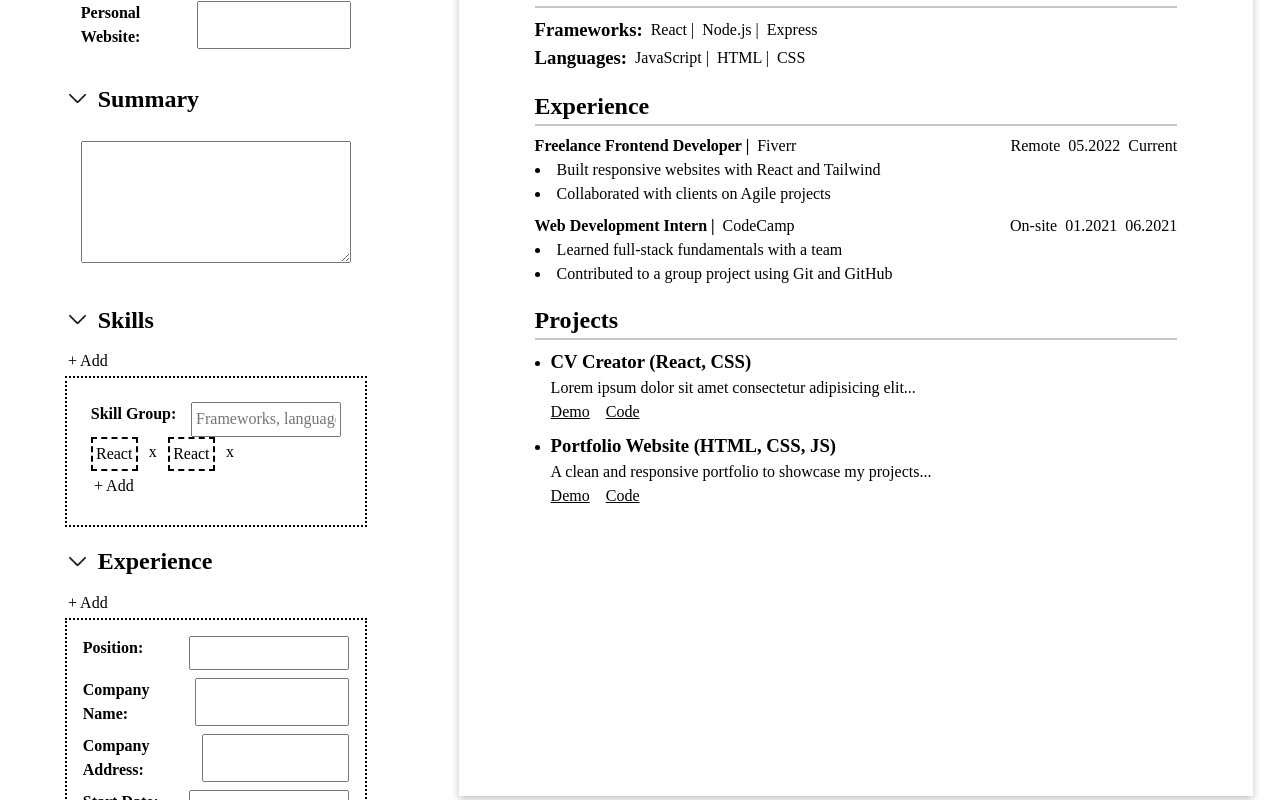
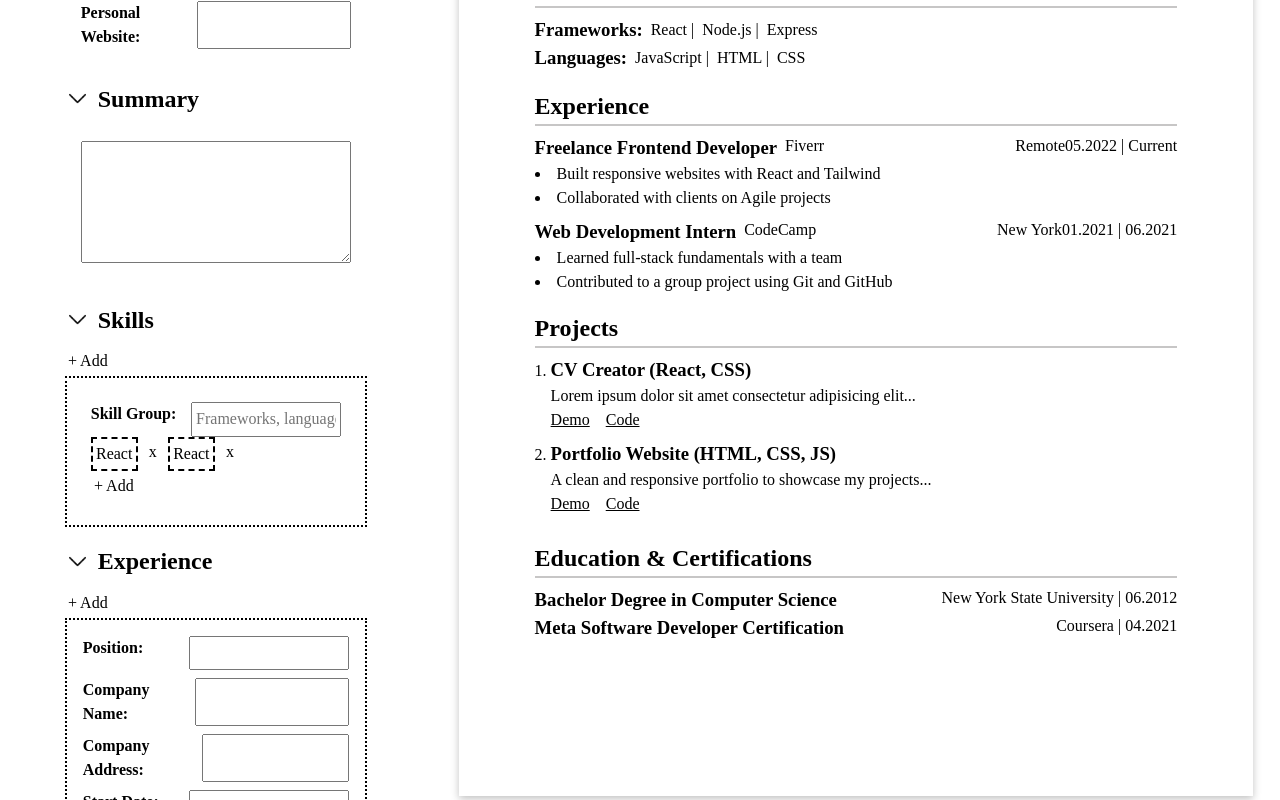
Before and after one commit to verobelo/cv-creator, a React (Vite) app in the folder cv-creator/: page / in a window 1280 px wide. Shown: the part 420-1220 px from the top of the page. Built offline with nearby package versions, Linux system fonts and the light colour scheme; a web font is replaced by a local one.

Commit message:
Add Education Preview Component

```diff
--- a/cv-creator/src/App.jsx
+++ b/cv-creator/src/App.jsx
@@ -245,10 +245,6 @@ function Education() {
   return (
     <div className="education__item form">
       <label>
-        <strong>Institution Name:</strong>
-        <input type="text" name="institution-name" value="" />
-      </label>
-      <label>
         <strong>Degree:</strong>
         <input
           type="text"
@@ -258,8 +254,12 @@ function Education() {
         />
       </label>
       <label>
+        <strong>Institution Name:</strong>
+        <input type="text" name="institution-name" value="" />
+      </label>
+      <label>
         <strong>Completion Date:</strong>
-        <input type="date" name="completion-date" value="" />
+        <input type="month" name="completion-date" value="" />
       </label>
     </div>
   );
@@ -273,12 +273,7 @@ function CVPreview() {
       <SkillsListPreview />
       <ExperienceListPreview />
       <ProjectsListPreview />
-      {/*
-
-
-
-
-      <EducationListPreview />*/}
+      <EducationListPreview />
     </div>
   );
 }
@@ -362,13 +357,16 @@ function ExperienceListPreview() {
         <li className="experience-preview__item">
           <div className="experience-preview__top">
             <div className="experience-preview__top--left">
-              <h4>Freelance Frontend Developer</h4>
+              <h3>Freelance Frontend Developer</h3>
               <p>Fiverr</p>
             </div>
             <div className="experience-preview__top--right">
-              <p>Remote</p>
-              <p>05.2022</p>
-              <p>Current</p>
+              <p>
+                <span>Remote</span>
+                <span>05.2022</span>
+                <span> | </span>
+                <span>Current</span>
+              </p>
             </div>
           </div>
           <div className="experience-preview__description">
@@ -382,13 +380,16 @@ function ExperienceListPreview() {
         <li className="experience-preview__item">
           <div className="experience-preview__top">
             <div className="experience-preview__top--left">
-              <h4>Web Development Intern</h4>
+              <h3>Web Development Intern</h3>
               <p>CodeCamp</p>
             </div>
             <div className="experience-preview__top--right">
-              <p>On-site</p>
-              <p>01.2021</p>
-              <p>06.2021</p>
+              <p>
+                <span>New York</span>
+                <span>01.2021</span>
+                <span> | </span>
+                <span>06.2021</span>
+              </p>
             </div>
           </div>
           <div className="experience-preview__description">
@@ -407,7 +408,7 @@ function ProjectsListPreview() {
   return (
     <section className="projects-preview">
       <h2>Projects</h2>
-      <ul className="projects-preview__list">
+      <ol className="projects-preview__list">
         <li className="project-preview__item">
           <h3>CV Creator (React, CSS)</h3>
           <p>Lorem ipsum dolor sit amet consectetur adipisicing elit...</p>
@@ -445,9 +446,42 @@ function ProjectsListPreview() {
             </a>
           </div>
         </li>
+      </ol>
+    </section>
+  );
+}
+
+function EducationListPreview() {
+  return (
+    <section className="education-preview">
+      <h2>Education & Certifications</h2>
+      <ul className="education-preview__list">
+        <li className="education-preview__item">
+          <div className="education-preview__item--left">
+            <h3>Bachelor Degree in Computer Science</h3>
+          </div>
+          <div className="education-preview__item--right">
+            <p>
+              <span>New York State University</span>
+              <span> | </span>
+              <span>06.2012</span>
+            </p>
+          </div>
+        </li>
+        <li className="education-preview__item">
+          <div className="education-preview__item--left">
+            <h3>Meta Software Developer Certification</h3>
+          </div>
+          <div className="education-preview__item--right">
+            <p>
+              <span>Coursera</span>
+              <span> | </span>
+              <span>04.2021</span>
+            </p>
+          </div>
+        </li>
       </ul>
     </section>
   );
 }
-
 export default App;
```
